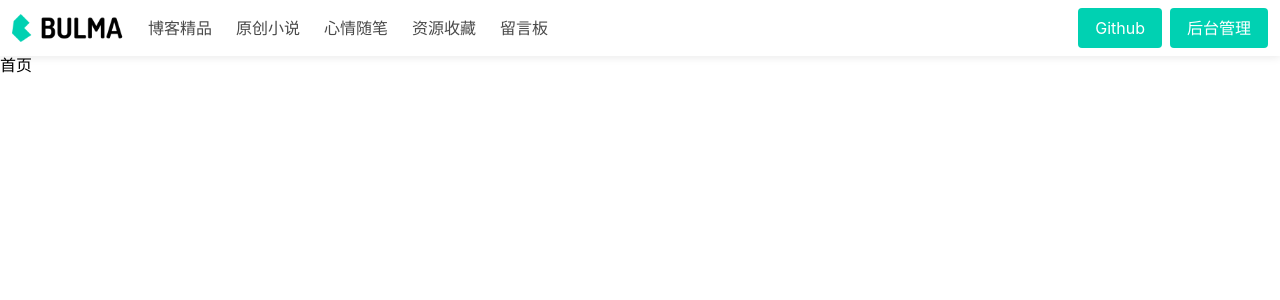
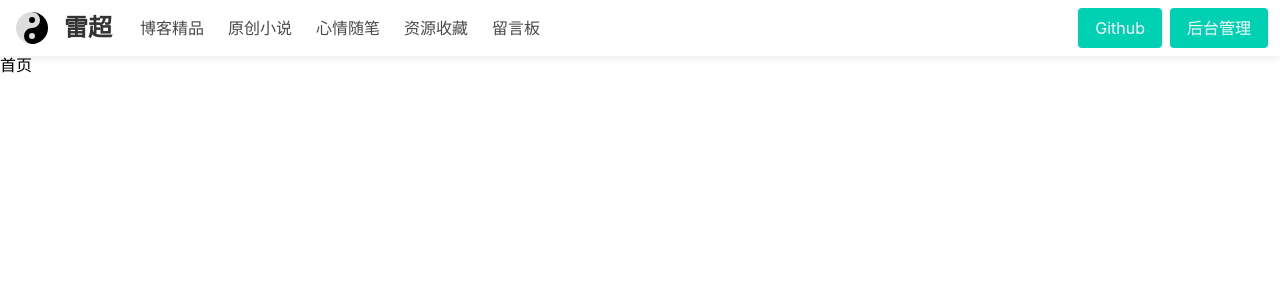
Before and after one commit to GamePlug/BiuBlog, a Nuxt app in the folder blog/: page / in a window 1280 px wide. Shown: the top 300 px of the page. Built offline with nearby package versions, Linux system fonts and the light colour scheme.

Commit message:
Update blog page

```diff
--- a/blog/components/BlogCrumb.vue
+++ b/blog/components/BlogCrumb.vue
@@ -28,7 +28,7 @@
   @import "~bulma/sass/components/breadcrumb.sass";
 
   .breadcrumb {
-    margin: 1.5rem 15px;
+    margin: 1.5rem 1rem;
     ul {
       padding: 0;
     }
--- /dev/null
+++ b/blog/components/BlogLogo.vue
@@ -0,0 +1,83 @@
+<template>
+  <div class="box">
+    <div class="l"></div>
+    <div class="r"></div>
+    <div class="c">
+      <div class="bc"></div>
+      <div class="wc"></div>
+    </div>
+  </div>
+</template>
+
+<script>
+  export default {
+    name: "BlogLogo"
+  }
+</script>
+
+<style scoped>
+  .box {
+    --radius: 1rem;
+    width: calc(var(--radius) * 2);
+    height: calc(var(--radius) * 2);
+    margin: 0 auto;
+    position: relative;
+    display: flex;
+    align-items: center;
+    border-radius: 50%;
+    overflow: hidden;
+    -webkit-transition: all 2s;
+    -webkit-animation: cd 2000ms infinite linear;
+    -o-animation: cd 2000ms infinite linear;
+    animation: cd 2000ms infinite linear;
+  }
+
+  .l {
+    width: var(--radius);
+    height: inherit;
+    background-color: #000;
+  }
+
+  .r {
+    width: var(--radius);
+    height: inherit;
+    background-color: #ddd;
+  }
+
+  .c {
+    width: var(--radius);
+    height: inherit;
+    position: absolute;
+    margin-left: calc(var(--radius) / -2);
+    left: 50%;
+    top: 0;
+  }
+
+  .wc {
+    width: var(--radius);
+    height: var(--radius);
+    border: calc(var(--radius) / 3) solid #ddd;
+    background-color: #000;
+    border-radius: 50%;
+  }
+
+  .bc {
+    width: var(--radius);
+    height: var(--radius);
+    border: calc(var(--radius) / 3) solid #000;
+    background-color: #ddd;
+    border-radius: 50%;
+  }
+
+  @-webkit-keyframes cd {
+    0% {
+      -webkit-transform: rotate(0deg);
+    }
+    50% {
+      -webkit-transform: rotate(-180deg);
+    }
+    100% {
+      -webkit-transform: rotate(-360deg);
+    }
+  }
+</style>
--- a/blog/components/BlogMenu.vue
+++ b/blog/components/BlogMenu.vue
@@ -2,31 +2,31 @@
   <div>
     <nav class="navbar is-fixed-top" role="navigation" aria-label="main navigation">
       <div class="navbar-brand">
-        <nuxt-link class="navbar-item" to="/">
-          <img src="@/assets/images/logo.png" width="112" height="28">
+        <nuxt-link class="navbar-item blog-logo" to="/">
+          <BlogLogo/>
+          <span>雷超</span>
         </nuxt-link>
         <a class="navbar-burger" role="button" aria-label="menu" aria-expanded="false"
-           :class="isActive" @click="onBurgerClick">
+           :class="activeClass" @click="onActiveChange">
           <span aria-hidden="true"></span>
           <span aria-hidden="true"></span>
           <span aria-hidden="true"></span>
         </a>
       </div>
 
-      <div class="navbar-menu" :class="isActive">
+      <div class="navbar-menu" :class="activeClass">
         <div class="navbar-start">
-          <nuxt-link class="navbar-item" @click.native="onMenuClick"
+          <nuxt-link class="navbar-item" @click.native="onActiveChange('')"
                      v-for="item in menuData.menuLeft" :key="item.url" :to="item.url">
             {{ item.name }}
           </nuxt-link>
 
-          <div class="navbar-item has-dropdown is-hoverable"
-               v-if="menuData.menuMore && menuData.menuMore.length > 0">
+          <div class="navbar-item has-dropdown is-hoverable" v-if="menuData.menuMore && menuData.menuMore.length > 0">
             <a class="navbar-link">
               更多
             </a>
             <div class="navbar-dropdown">
-              <nuxt-link class="navbar-item" @click.native="onMenuClick"
+              <nuxt-link class="navbar-item" @click.native="onActiveChange('')"
                          v-for="item in menuData.menuMore" :key="item.url" :to="item.url">
                 {{ item.name }}
               </nuxt-link>
@@ -37,7 +37,7 @@
         <div class="navbar-end">
           <div class="navbar-item">
             <div class="buttons">
-              <a class="button is-primary" @click="onMenuClick" target="_blank"
+              <a class="button is-primary" target="_blank" @click="onActiveChange('')"
                  v-for="item in menuData.menuRight" :key="item.url" :href="item.url">
                 {{ item.name }}
               </a>
@@ -50,8 +50,11 @@
 </template>
 
 <script>
+  import BlogLogo from "./BlogLogo";
+
   export default {
     name: "BlogMenu",
+    components: {BlogLogo},
 
     data() {
       return {
@@ -59,10 +62,10 @@
           logo: '雷超',
           menuLeft: [
             {name: '博客精品', url: '/blog/list'},
-            {name: '原创小说', url: '/'},
-            {name: '心情随笔', url: '/'},
-            {name: '资源收藏', url: '/'},
-            {name: '留言板', url: '/'}
+            {name: '原创小说', url: '/1'},
+            {name: '心情随笔', url: '/2'},
+            {name: '资源收藏', url: '/3'},
+            {name: '留言板', url: '/4'}
           ],
           menuMore: [],
           menuRight: [
@@ -70,16 +73,23 @@
             {name: '后台管理', url: '/admin'}
           ]
         },
-        isActive: ''
+        activeClass: ''
       }
     },
 
     methods: {
-      onBurgerClick() {
-        this.isActive = this.isActive !== 'is-active' ? 'is-active' : ''
-      },
-      onMenuClick() {
-        this.isActive = ''
+      onActiveChange(activeClass) {
+        if (typeof activeClass === 'string') {
+          this.activeClass = activeClass
+        } else {
+          this.activeClass = this.activeClass !== 'is-active' ? 'is-active' : ''
+        }
+      }
+    },
+
+    watch: {
+      $route(to, from) {
+        this.onActiveChange('')
       }
     }
   }
@@ -92,5 +102,14 @@
 
   .navbar {
     box-shadow: 0 2px 8px 0 rgba(0, 0, 0, .08);
+    .blog-logo {
+      padding: 0 1rem;
+      span {
+        color: #333333;
+        font-size: 1.5rem;
+        font-weight: bold;
+        margin-left: 1rem;
+      }
+    }
   }
 </style>
--- a/blog/pages/blog/_blog.vue
+++ b/blog/pages/blog/_blog.vue
@@ -46,7 +46,7 @@
     max-width: 1000px;
     margin: 0 auto;
     .markdown-body {
-      padding: 8px 15px 25px 15px;
+      padding: 1rem 1rem 2rem;
       border: 1px solid #dddddd;
       background: #ffffff;
     }
--- a/blog/pages/blog/list.vue
+++ b/blog/pages/blog/list.vue
@@ -1,7 +1,7 @@
 <template>
   <div class="layout">
     <BlogCrumb :breadcrumbs="breadcrumbs"/>
-    <div class="tabs is-centered">
+    <div class="tabs is-centered is-medium">
       <ul>
         <li v-for="item in tabs" :class="item.id === id ? 'is-active' : ''">
           <nuxt-link :to="`/blog/list${item.id && item.id.length > 0 ? '/'+item.id : ''}`">
--- a/blog/pages/blog/list/_list.vue
+++ b/blog/pages/blog/list/_list.vue
@@ -1,23 +1,17 @@
 <template>
   <div class="layout">
-    <div v-for="item in list">
-      <nuxt-link :to="`/blog/${item.id}`">
+    <nuxt-link v-for="item in list" :key="item.id" :to="`/blog/${item.id}`">
       <section class="hero is-primary">
         <div class="hero-body">
           <div class="container">
-              <h1 class="title">
-                {{ item.name }}
-              </h1>
-              <h2 class="subtitle">
-                {{ item.name }}
-              </h2>
-              <span class="tag is-light">Android</span>
-              &nbsp;&nbsp2018-08-08 08:08
+            <h1 class="title">{{ item.name }}</h1>
+            <h2 class="subtitle">{{ item.name }}</h2>
+            <span class="tag is-white">Android</span>
+            <span class="blog-time">2018-08-08 08:08</span>
           </div>
         </div>
       </section>
     </nuxt-link>
-    </div>
   </div>
 </template>
 
@@ -48,10 +42,13 @@
   @import "~bulma/sass/elements/tag.sass";
 
   .hero {
-    margin: 1.5rem 15px;
+    margin: 1.5rem 1rem;
     border-radius: 5px;
     .hero-body {
       padding: 1rem;
     }
+    .blog-time {
+      margin-left: 1rem;
+    }
   }
 </style>
```
Lines whose indentation alone changed are shown as unchanged.
